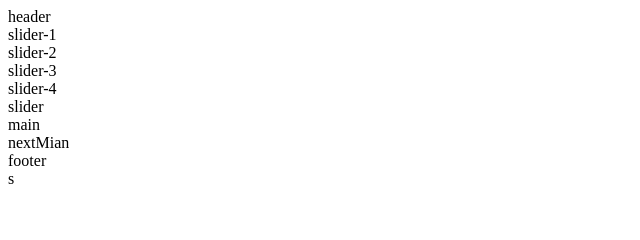
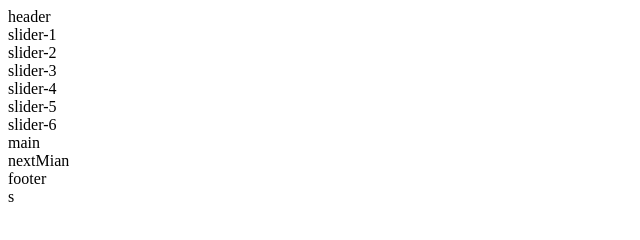
Before and after one commit to mohammadPoorfouladi/gitp2, a plain HTML site: page index.html in a window 1280 px wide. Shown: the whole page, without its empty margins (0-640 px from the left). Drawn offline with Linux system fonts and the light colour scheme.

Commit message:
Update 2 index.html

```diff
--- a/index.html
+++ b/index.html
@@ -22,7 +22,10 @@
         slider-4
     </div>
     <div>
-        slider
+        slider-5
+    </div>
+    <div>
+        slider-6
     </div>
     <main>
         main
```
